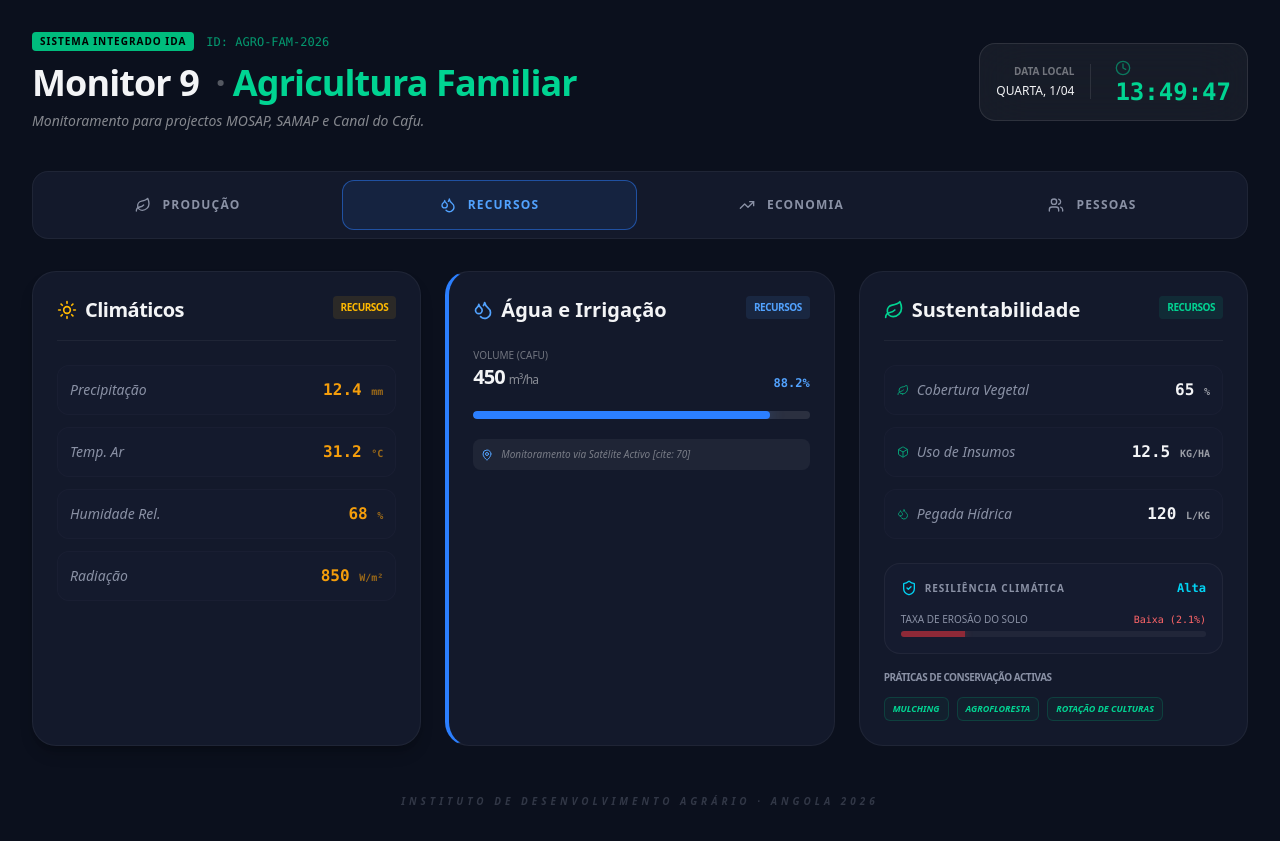
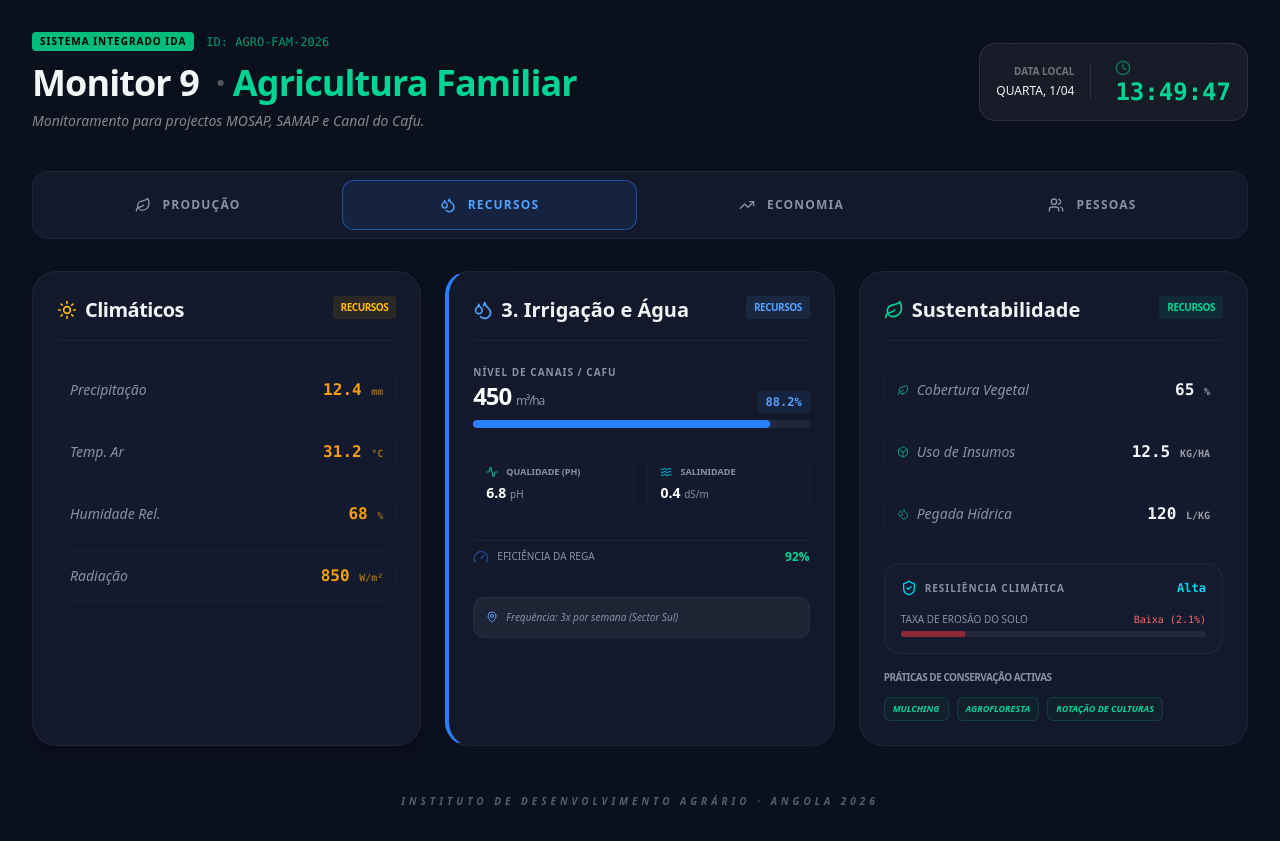
Before and after one commit to aliciomussenga/Monitoramento-de-Agricultura, a React (Vite) app: page / in a window 1280 px wide. Both pictures are taken after a click on the button "RECURSOS". Built offline with nearby package versions, Linux system fonts and the light colour scheme.

Commit message:
Adicionando mais um card e fazendo algumas alterações

```diff
--- a/src/components/MonitorAgro.tsx
+++ b/src/components/MonitorAgro.tsx
@@ -12,7 +12,6 @@ import {
 
 // Importação dos Componentes
 import { Header } from "./dashboard/Header";
-import { StatCard } from "./dashboard/StatCard";
 import { Badge } from "./shared/Badge";
 import { AgroCard } from "./dashboard/AgroCard";
 import { WaterMonitor } from "./dashboard/WaterMonitor";
@@ -21,6 +20,7 @@ import { MarketCard } from "./dashboard/MarketCard";
 import { SocialCard } from "./dashboard/SocialCard";
 import { SustainabilityCard } from "./dashboard/SustainabilityCard";
 import { ProjectManagementCard } from "./dashboard/ProjectManagementCard";
+import {SystemIntegration} from "./dashboard/SystemIntegration";
 
 const MonitorAgro: React.FC = () => {
   const [activeTab, setActiveTab] = useState<
@@ -170,7 +170,8 @@ const MonitorAgro: React.FC = () => {
             {/* Parâmetros Sociais (Agricultores, Jovens, Mulheres) */}
             <SocialCard />
 
-
+            {/* Card de Integração Estratégica (Ecossistema Digital) */}
+            <SystemIntegration />
 
             {/* NOVO: Card de Monitorização ADECOS (Extensão Rural) */}
             <section className="bg-[#13192B] p-6 rounded-3xl border border-white/5 transition-all duration-500 hover:border-blue-500/40 hover:shadow-[0_30px_50px_-15px_rgba(37,99,235,0.3)]">
@@ -225,7 +226,7 @@ const MonitorAgro: React.FC = () => {
       </main>
 
       <footer className="max-w-7xl mx-auto mt-12 italic">
-        <p className="text-center text-[10px] text-[#8A91A5]/30 tracking-[0.4em] uppercase font-bold">
+        <p className="text-center text-[10px] text-[#8A91A5]/60 tracking-[0.4em] uppercase font-bold">
           Instituto de Desenvolvimento Agrário · Angola 2026
         </p>
       </footer>
--- /dev/null
+++ b/src/components/dashboard/SystemIntegration.tsx
@@ -0,0 +1,43 @@
+import React from 'react';
+import { Smartphone, Satellite, Map, Landmark, Activity } from 'lucide-react';
+import { Badge } from '../shared/Badge';
+
+export const SystemIntegration: React.FC = () => {
+  const integrations = [
+    { label: 'Extensão (ADECOS)', status: 'Online', icon: <Smartphone className="w-4 h-4" />, color: 'text-emerald-400' },
+    { label: 'Satélites (NDVI)', status: 'Sync', icon: <Satellite className="w-4 h-4" />, color: 'text-cyan-400' },
+    { label: 'SIG Provincial', status: 'Activo', icon: <Map className="w-4 h-4" />, color: 'text-blue-400' },
+    { label: 'Caixas Comunitárias', status: 'Link', icon: <Landmark className="w-4 h-4" />, color: 'text-amber-400' },
+  ];
+
+  return (
+    <section className="bg-[#13192B] p-6 rounded-3xl border border-white/5 transition-all duration-500 hover:border-blue-500/40 hover:shadow-[0_30px_50px_-15px_rgba(6,182,212,0.2)]">
+      <div className="flex justify-between items-start mb-6 border-b border-white/5 pb-4">
+        <h2 className="text-xl font-bold flex items-center gap-2 text-[#F3F4F6]">
+          <Activity className="w-5 h-5 text-cyan-500 animate-pulse" /> Ecossistema Digital
+        </h2>
+        <Badge variant="aqua">Estratégico</Badge>
+      </div>
+
+      <div className="grid grid-cols-2 gap-4">
+        {integrations.map((item, i) => (
+          <div key={i} className="bg-[#181D33]/60 p-4 rounded-2xl border border-white/5 flex flex-col gap-3 group/item hover:bg-[#181D33]/80 transition-colors">
+            <div className={`${item.color} bg-current/10 p-2 rounded-lg w-fit`}>
+              {item.icon}
+            </div>
+            <div>
+              <p className="text-[10px] uppercase text-[#8A91A5] font-black tracking-tighter">{item.label}</p>
+              <p className="text-xs font-mono font-bold text-white">{item.status}</p>
+            </div>
+          </div>
+        ))}
+      </div>
+
+      <div className="mt-6 pt-4 border-t border-white/5">
+        <p className="text-[10px] text-[#8A91A5] italic leading-relaxed text-center">
+          Monitoramento Integrado: MOSAP III & SAMAP · Canal do Cafu
+        </p>
+      </div>
+    </section>
+  );
+};
--- a/src/components/dashboard/WaterMonitor.tsx
+++ b/src/components/dashboard/WaterMonitor.tsx
@@ -1,43 +1,79 @@
 import React from 'react';
-import { Droplets, MapPin } from 'lucide-react';
+import { Droplets, MapPin, Activity, Waves, Gauge } from 'lucide-react';
 import { Badge } from '../shared/Badge';
 
 interface WaterMonitorProps {
-  volume: number; // m³/ha [cite: 23]
-  percent: number;
+  volume: number; // m³/ha
+  percent: number; // Nível de reservatórios/canais
 }
 
 export const WaterMonitor: React.FC<WaterMonitorProps> = ({ volume, percent }) => (
   <section className="
     bg-[#13192B] p-6 rounded-3xl border border-white/5 border-l-4 border-l-blue-500
     transition-all duration-500 ease-in-out
-    hover:border-blue-500/40 hover:shadow-[0_10px_15px_-5px_rgba(37,99,235,0.3)]
+    hover:border-blue-500/40 hover:shadow-[0_30px_50px_-15px_rgba(37,99,235,0.3)]
+    group
   ">
-    <div className="flex justify-between items-start mb-6">
-      <h2 className="text-xl font-bold flex items-center gap-2">
-        <Droplets className="w-5 h-5 text-blue-400" />Água e Irrigação
+    <div className="flex justify-between items-start mb-6 border-b border-white/5 pb-4">
+      <h2 className="text-xl font-bold flex items-center gap-2 text-[#F3F4F6]">
+        <Droplets className="w-5 h-5 text-blue-400" /> 3. Irrigação e Água
       </h2>
       <Badge variant="blue">Recursos</Badge>
     </div>
-    <div className="space-y-5">
+
+    <div className="space-y-6">
+      {/* Volume e Nível do Canal (Cafu) */}
+      <div className="space-y-2">
         <div className="flex justify-between items-end">
           <div>
-          <p className="text-[10px] text-white/40 uppercase">Volume (Cafu) </p>
-          <p className="text-xl font-bold tracking-tighter">
-            {volume} <span className="text-xs font-normal text-white/50">m³/ha</span>
+            <p className="text-[10px] text-[#8A91A5] uppercase font-bold tracking-widest">Nível de Canais / Cafu</p>
+            <p className="text-2xl font-black text-white tracking-tighter">
+              {volume} <span className="text-xs font-normal text-[#8A91A5]">m³/ha</span>
             </p>
           </div>
-        <p className="text-xs font-mono text-blue-400 font-bold">{percent}%</p>
+          <div className="text-right">
+            <span className="text-xs font-mono text-blue-400 font-bold bg-blue-500/10 px-2 py-1 rounded">{percent}%</span>
           </div>
-      <div className="w-full bg-white/10 h-2 rounded-full overflow-hidden">
+        </div>
+        <div className="w-full bg-white/5 h-2 rounded-full overflow-hidden">
           <div
-          className="bg-blue-500 h-full rounded-full shadow-[0_0_15px_rgba(59,130,246,0.4)] transition-all duration-700"
+            className="bg-blue-500 h-full rounded-full shadow-[0_0_15px_rgba(59,130,246,0.5)] transition-all duration-1000 ease-out"
             style={{ width: `${percent}%` }}
           ></div>
         </div>
-      <div className="flex items-center gap-2 text-[10px] text-white/40 bg-white/5 p-2 rounded-lg">
+      </div>
+
+      {/* Grid de Qualidade e Eficiência */}
+      <div className="grid grid-cols-2 gap-3">
+        <div className="bg-[#181D33]/40 p-3 rounded-xl border border-white/[0.02]">
+          <div className="flex items-center gap-2 mb-1">
+            <Activity className="w-3 h-3 text-emerald-400" />
+            <span className="text-[9px] text-[#8A91A5] uppercase font-bold">Qualidade (pH)</span>
+          </div>
+          <p className="text-sm font-bold text-white">6.8 <span className="text-[10px] font-normal text-[#8A91A5]">pH</span></p>
+        </div>
+
+        <div className="bg-[#181D33]/40 p-3 rounded-xl border border-white/[0.02]">
+          <div className="flex items-center gap-2 mb-1">
+            <Waves className="w-3 h-3 text-cyan-400" />
+            <span className="text-[9px] text-[#8A91A5] uppercase font-bold">Salinidade</span>
+          </div>
+          <p className="text-sm font-bold text-white">0.4 <span className="text-[10px] font-normal text-[#8A91A5]">dS/m</span></p>
+        </div>
+      </div>
+
+      {/* Frequência e Eficiência */}
+      <div className="flex justify-between items-center py-2 border-t border-white/5">
+        <div className="flex items-center gap-2">
+          <Gauge className="w-4 h-4 text-blue-500/50" />
+          <span className="text-[10px] text-[#8A91A5] uppercase">Eficiência da Rega</span>
+        </div>
+        <span className="text-xs font-bold text-emerald-400">92%</span>
+      </div>
+
+      <div className="flex items-center gap-2 text-[10px] text-[#8A91A5] bg-white/5 p-3 rounded-xl border border-white/5 italic">
         <MapPin className="w-3 h-3 text-blue-400" />
-        <span className="italic">Monitoramento via Satélite Activo [cite: 70]</span>
+        <span>Frequência: 3x por semana (Sector Sul)</span>
       </div>
     </div>
   </section>
```
Lines whose indentation alone changed are shown as unchanged.
